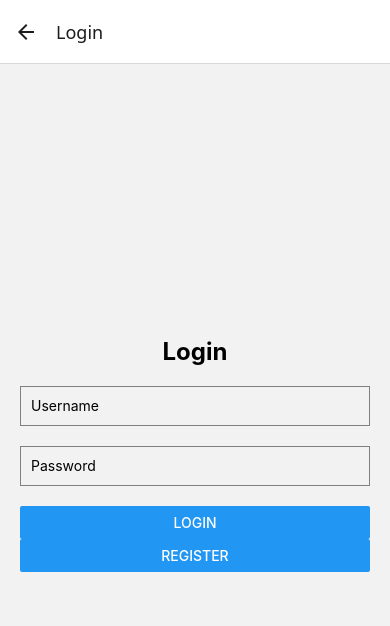
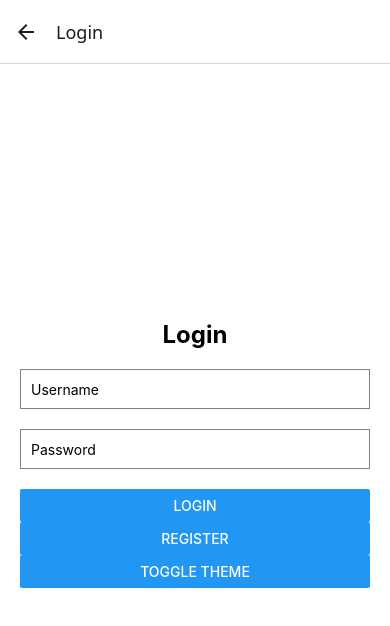
Before and after one commit to deadsnxw/calendarReactNative, a React Native app: screen / in a window 390 px wide. Both pictures are taken after a click on the button "GO TO LOGIN". Shown: the top 626 px of the page. Built offline with nearby package versions, Linux system fonts and the light colour scheme.

Commit message:
implemented feature to change themes

```diff
--- a/App.js
+++ b/App.js
@@ -6,6 +6,7 @@ import { createStackNavigator } from '@react-navigation/stack';
 import EventScreen from './screens/EventScreen';
 import RegisterScreen from "./screens/RegisterScreen";
 import LoginScreen from "./screens/LoginScreen";
+import { ThemeProvider } from './utils/ThemeContext';
 
 const Stack = createStackNavigator();
 
@@ -13,6 +14,7 @@ function App() {
     const [user, setUser] = useState(null);
 
     return (
+        <ThemeProvider>
             <NavigationContainer>
                 <Stack.Navigator>
                     <Stack.Screen name="Register" component={RegisterScreen} />
@@ -25,6 +27,7 @@ function App() {
                     <Stack.Screen name="Add Event" component={EventScreen} />
                 </Stack.Navigator>
             </NavigationContainer>
+        </ThemeProvider>
     );
 }
 
--- a/components/Calendar.js
+++ b/components/Calendar.js
@@ -1,10 +1,11 @@
-import React, { useEffect, useState } from 'react';
+import React, { useEffect, useState, useContext } from 'react';
 import { View, StyleSheet } from 'react-native';
 import Header from './Header';
 import Day from './Day';
 import { getCalendarMatrix } from '../utils/calendarUtils';
 import { useFocusEffect, useNavigation } from '@react-navigation/native';
 import { fetchEvents } from "../database";
+import { ThemeContext } from '../utils/ThemeContext';
 
 const Calendar = ({ user }) => {
     const [currentDate, setCurrentDate] = useState(new Date());
@@ -12,6 +13,7 @@ const Calendar = ({ user }) => {
     const [selectedDay, setSelectedDay] = useState(null);
     const navigation = useNavigation();
     const [eventDays, setEventDays] = useState(new Set());
+    const { theme } = useContext(ThemeContext);
 
     useFocusEffect(
         React.useCallback(() => {
@@ -50,7 +52,7 @@ const Calendar = ({ user }) => {
     const calendarMatrix = getCalendarMatrix(currentDate);
 
     return (
-        <View style={styles.container}>
+        <View style={[styles.container, theme === 'dark' && styles.darkContainer]}>
             <Header
                 currentDate={currentDate}
                 onPrevMonth={handlePrevMonth}
@@ -83,6 +85,10 @@ const Calendar = ({ user }) => {
 const styles = StyleSheet.create({
     container: {
         padding: 10,
+        backgroundColor: '#fff',
+    },
+    darkContainer: {
+        backgroundColor: '#333',
     },
     daysContainer: {
         marginTop: 10,
--- a/package.json
+++ b/package.json
@@ -16,7 +16,8 @@
     "expo-sqlite": "^15.1.2",
     "expo-status-bar": "~2.0.0",
     "react": "18.3.1",
-    "react-native": "0.76.5"
+    "react-native": "0.76.5",
+    "react-native-paper": "^5.13.1"
   },
   "devDependencies": {
     "@babel/core": "^7.20.0"
--- a/screens/EventScreen.js
+++ b/screens/EventScreen.js
@@ -1,12 +1,14 @@
 import { View, Text, TextInput, Button, FlatList, TouchableOpacity, StyleSheet } from "react-native";
-import { useState, useEffect } from "react";
+import {useState, useEffect, useContext} from "react";
 import { createTable, deleteEvent, fetchEvents, insertEvent, updateEvent } from "../database";
+import { ThemeContext } from '../utils/ThemeContext';
 
 const EventScreen = ({ navigation, route }) => {
     const [events, setEvents] = useState([]);
     const [name, setName] = useState('');
     const [editingId, setEditingId] = useState(null);
     const { selectedDay, user } = route.params;
+    const { theme } = useContext(ThemeContext);
 
     useEffect(() => {
         createTable();
@@ -42,7 +44,7 @@ const EventScreen = ({ navigation, route }) => {
     }
 
     return (
-        <View style={styles.container}>
+        <View style={[styles.container, theme === 'dark' && styles.darkContainer]}>
             <Text style={styles.title}>Events for {selectedDay}</Text>
             <TextInput
                 style={styles.input}
@@ -124,7 +126,10 @@ const styles = StyleSheet.create({
         fontSize: 16,
         color: 'gray',
         marginTop: 20,
-    }
+    },
+    darkContainer: {
+        backgroundColor: '#333',
+    },
 
 });
 
--- a/screens/LoginScreen.js
+++ b/screens/LoginScreen.js
@@ -1,10 +1,12 @@
-import React, { useState } from 'react';
+import React, { useState, useContext } from 'react';
 import { View, Text, TextInput, Button, Alert, StyleSheet } from 'react-native';
 import AsyncStorage from '@react-native-async-storage/async-storage';
+import { ThemeContext } from '../utils/ThemeContext';
 
 const LoginScreen = ({ navigation, setUser }) => {
     const [username, setUsername] = useState('');
     const [password, setPassword] = useState('');
+    const { theme, toggleTheme } = useContext(ThemeContext);
 
     const loginUser = async () => {
         const userData = await AsyncStorage.getItem(username);
@@ -23,20 +25,62 @@ const LoginScreen = ({ navigation, setUser }) => {
     };
 
     return (
-        <View style={styles.container}>
-            <Text style={styles.title}>Login</Text>
-            <TextInput style={styles.input} placeholder="Username" value={username} onChangeText={setUsername} />
-            <TextInput style={styles.input} placeholder="Password" value={password} secureTextEntry onChangeText={setPassword} />
+        <View style={[styles.container, theme === 'dark' && styles.darkContainer]}>
+            <Text style={[styles.title, theme === 'dark' && styles.darkText]}>Login</Text>
+            <TextInput
+                style={[styles.input, theme === 'dark' && styles.darkInput]}
+                placeholder="Username"
+                value={username}
+                onChangeText={setUsername}
+            />
+            <TextInput
+                style={[styles.input, theme === 'dark' && styles.darkInput]}
+                placeholder="Password"
+                value={password}
+                secureTextEntry
+                onChangeText={setPassword}
+            />
             <Button title="Login" onPress={loginUser} />
             <Button title="Register" onPress={() => navigation.navigate("Register")} />
+            <Button title="Toggle Theme" onPress={toggleTheme} />
         </View>
     );
 };
 
 const styles = StyleSheet.create({
-    container: { flex: 1, justifyContent: "center", padding: 20 },
-    title: { fontSize: 24, fontWeight: "bold", marginBottom: 20, textAlign: "center" },
-    input: { height: 40, borderColor: "gray", borderWidth: 1, marginBottom: 20, paddingHorizontal: 10 }
+    container: {
+        flex: 1,
+        justifyContent: "center",
+        padding: 20,
+        backgroundColor: '#fff',
+    },
+    darkContainer: {
+        backgroundColor: '#333',
+    },
+    title: {
+        fontSize: 24,
+        fontWeight: "bold",
+        marginBottom: 20,
+        textAlign: "center",
+        color: '#000',
+    },
+    darkText: {
+        color: '#fff',
+    },
+    input: {
+        height: 40,
+        borderColor: "gray",
+        borderWidth: 1,
+        marginBottom: 20,
+        paddingHorizontal: 10,
+        backgroundColor: '#fff',
+        color: '#000',
+    },
+    darkInput: {
+        backgroundColor: '#444',
+        color: '#fff',
+        borderColor: '#555',
+    },
 });
 
 export default LoginScreen;
--- /dev/null
+++ b/utils/ThemeContext.js
@@ -0,0 +1,17 @@
+import React, { createContext, useState } from 'react';
+
+export const ThemeContext = createContext();
+
+export const ThemeProvider = ({ children }) => {
+    const [theme, setTheme] = useState('light'); // Початкова тема - світла
+
+    const toggleTheme = () => {
+        setTheme(prevTheme => (prevTheme === 'light' ? 'dark' : 'light'));
+    };
+
+    return (
+        <ThemeContext.Provider value={{ theme, toggleTheme }}>
+            {children}
+        </ThemeContext.Provider>
+    );
+};
```
Also changed, not shown: 1 other file (tests, documents, lock files or other folders). Lines whose indentation alone changed are shown as unchanged.
